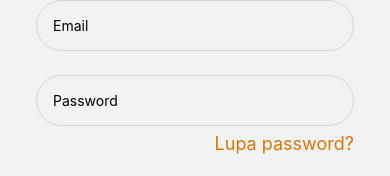
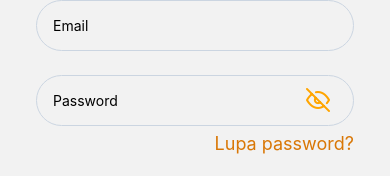
Before and after one commit to nodelabs-dev/batik-shop-frontend, a React Native app: screen /Login in a window 390 px wide. Shown: the part 324-500 px from the top of the page. Built offline with nearby package versions, Linux system fonts and the light colour scheme.

Commit message:
Implement password input

```diff
--- a/src/components/Auth/Login.tsx
+++ b/src/components/Auth/Login.tsx
@@ -14,9 +14,11 @@ import {
 import {useForm, Controller} from 'react-hook-form';
 import axios from 'axios';
 import AsyncStorage from '@react-native-async-storage/async-storage';
+import FeatherIcon from 'react-native-vector-icons/Feather';
 
 export default function Login({navigation}: any): React.JSX.Element {
   const [isLoading, setIsLoading] = useState<boolean>(false);
+  const [isPasswordVisible, setIsPasswordVisible] = useState<boolean>(false);
   const {
     control,
     handleSubmit,
@@ -96,13 +98,25 @@ export default function Login({navigation}: any): React.JSX.Element {
             control={control}
             rules={{required: true}}
             render={({field: {onChange, onBlur, value}}) => (
+              <View className="relative mt-6">
                 <TextInput
                   placeholder="Password"
+                  secureTextEntry={!isPasswordVisible}
                   onBlur={onBlur}
                   onChangeText={onChange}
                   value={value}
-                className="mt-6 rounded-full border border-slate-300 p-4"
+                  className="rounded-full border border-slate-300 p-4 pr-12"
                 />
+                <Pressable
+                  onPress={() => setIsPasswordVisible(!isPasswordVisible)}
+                  className="absolute right-6 top-3">
+                  {isPasswordVisible ? (
+                    <FeatherIcon name="eye" size={24} color={'orange'} />
+                  ) : (
+                    <FeatherIcon name="eye-off" size={24} color={'orange'} />
+                  )}
+                </Pressable>
+              </View>
             )}
             name="password"
           />
```
Lines whose indentation alone changed are shown as unchanged.
